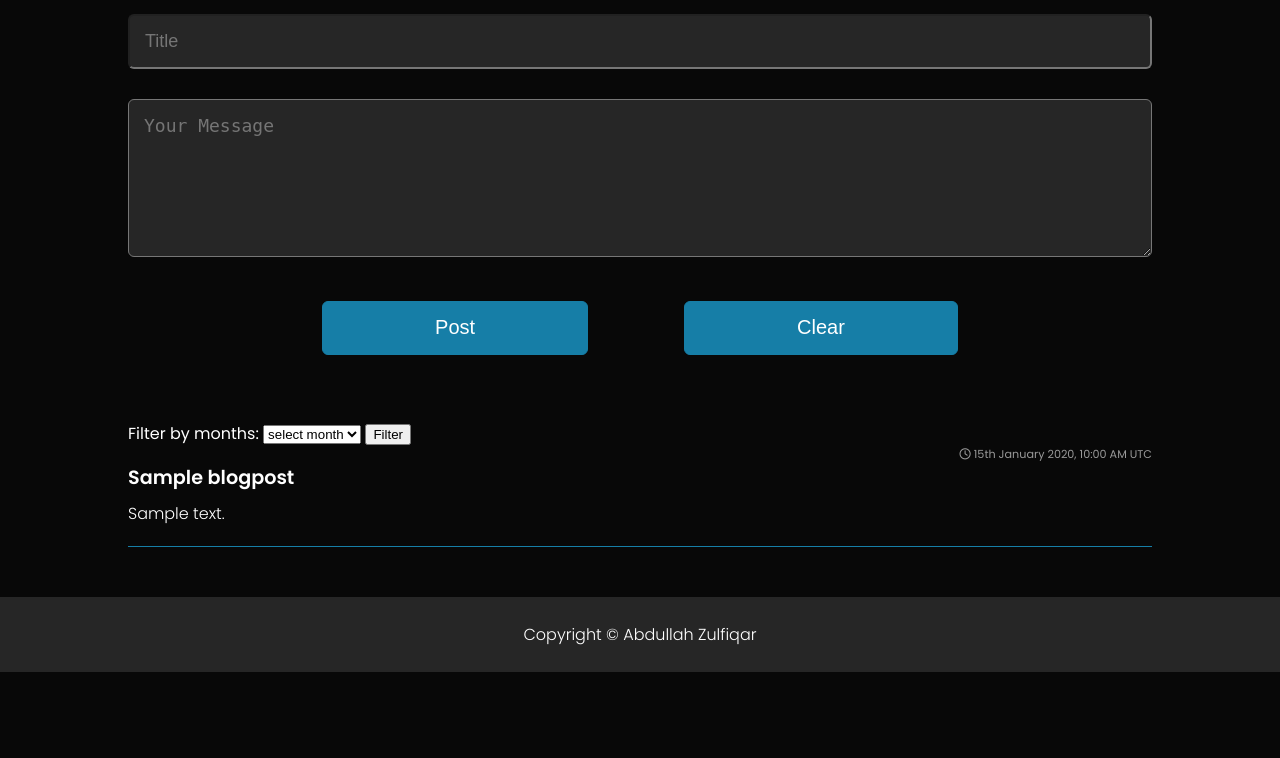
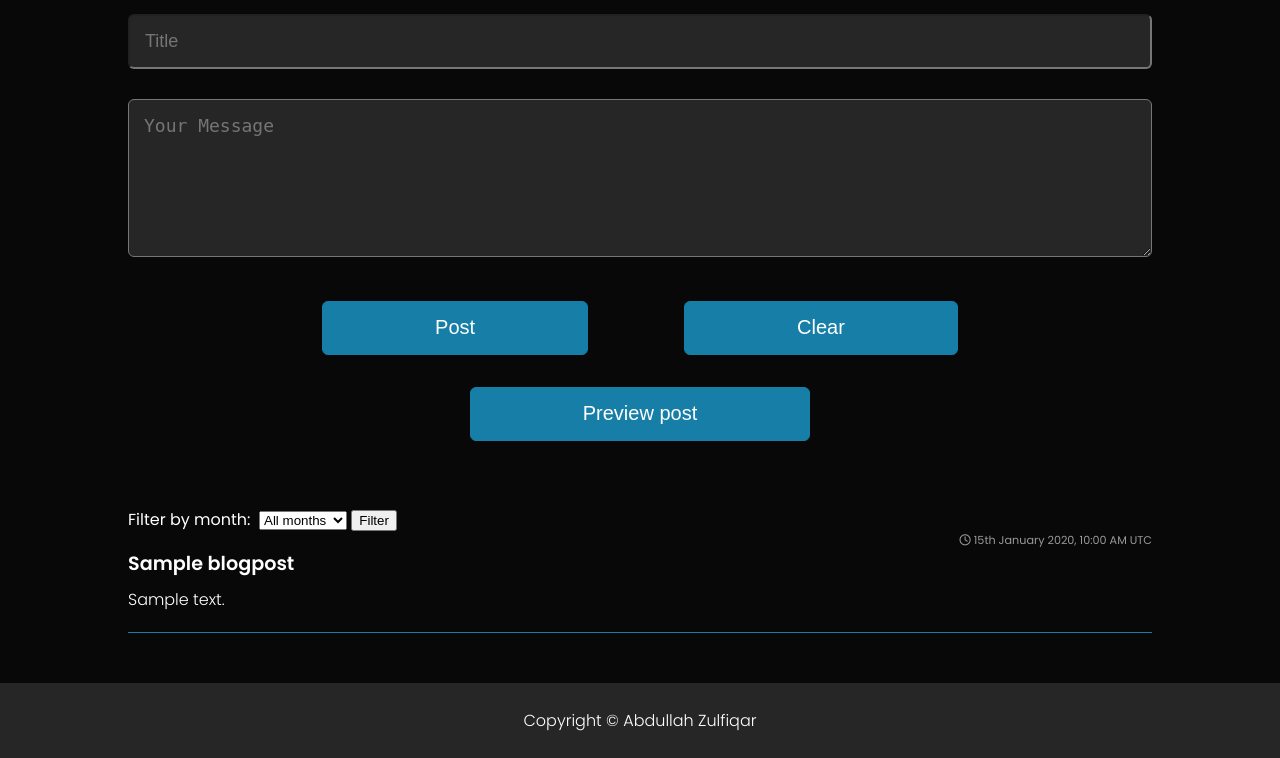
Before and after one commit to abdullahz34/PortfolioWebsite, a PHP site: page /blog.php in a window 1280 px wide. Shown: the part 377-1135 px from the top of the page. Before the commit the page ends 1049 px from the top, so only its background shows below. Run offline with PHP 8.4, Linux system fonts and the light colour scheme; the visitor is signed in with stand-in values (Sample User, id 1); tables that the repository leaves empty or names only in its code hold one stand-in row (values such as "Sample post"); some libraries are stand-ins or nearby versions.

Commit message:
finished extra feature 2

```diff
--- a/addpost.php
+++ b/addpost.php
@@ -22,13 +22,61 @@ if (isset($_POST["postBlog"])) {
   if ($conn->query($sql) !== TRUE) {
       echo "Error: " . $sql . "<br>" . $conn->error;
   } else {
-      header("Location: blog.php");
+    // header("Location: blog.php");
+    echo '<script>window.location.href = "blog.php";</script>';
   }
 }
 
-// // Retrieve all blog posts from database
-// $sql = "SELECT * FROM blogposts";
-// $result = mysqli_query($conn, $sql);
+// PHP for preview button
+if (isset($_POST["previewPost"])) {
+  $title = $_POST["title"];
+  $description = $_POST["description"];
+
+  $previewTitle = $title . " [PREVIEW]";
+  $previewDescription = $description . " [PREVIEW]";
+
+  // Display preview post
+  echo '<article>';
+  echo '<p class="blog-date"><i class="fa-regular fa-clock"></i> ' . date("jS F Y, g:i A T") . '</p>';
+  echo '<h2 class="blog-title">' . $previewTitle . '</h2>';
+  echo '<p class="blog-text">' . $previewDescription . '</p>';
+  echo '<div class="blog-line"></div>';
+  echo '</article>';
+
+// Confirm whether to post preview or not
+
+echo '<script>document.addEventListener("DOMContentLoaded", function() {
+  setTimeout(function() {
+    if(confirm("Would you like to post the preview or delete it?")) {
+      window.location.href = "blog.php?preview=accepted&title='.urlencode($title).'&description='.urlencode($description).'";
+    } else {
+      window.location.href = "blog.php";
+    }
+  }, 1000); // Wait for 1 second
+});</script>';
+
+
+
+}
+
+if (isset($_GET["preview"]) && $_GET["preview"] === "accepted") {
+  $title = urldecode($_GET["title"]);
+  $description = urldecode($_GET["description"]);
+
+  $sql = "INSERT INTO blogposts(title, description, timestamp) VALUES ('$title', '$description', current_timestamp())";
+
+  if ($conn->query($sql) !== TRUE) {
+      echo "Error: " . $sql . "<br>" . $conn->error;
+  } else {
+    // header("Location: blog.php");
+    echo '<script>window.location.href = "blog.php";</script>';
+  }
+}
+
+
+
+
+
 
 // Retrieve all blog posts from database or filter by month
 if (isset($_POST["month-filter"]) && $_POST["month-filter"] != "") {
@@ -37,6 +85,7 @@ if (isset($_POST["month-filter"]) && $_POST["month-filter"] != "") {
 } else {
   $sql = "SELECT * FROM blogposts";
 }
+
 $result = mysqli_query($conn, $sql);
 
 if (mysqli_num_rows($result) > 0) {
@@ -72,6 +121,7 @@ if (mysqli_num_rows($result) > 0) {
 }
 
 
+
 $conn->close();
 
 ?>
--- a/blog.php
+++ b/blog.php
@@ -17,7 +17,7 @@
 
 <body>
     <header class="container">
-        <a href="index.html" class="logo">Abdullah<span>Zulfiqar</span></a>
+        <a href="index.php" class="logo">Abdullah<span>Zulfiqar</span></a>
         <nav>
             <ul id="sideMenu">
                 <li>
@@ -39,7 +39,7 @@
                     <a href="index.php#contact">Contact</a>
                 </li>
                 <li>
-                    <a href="#">Blog</a>
+                    <a href="blog.php">Blog</a>
                 </li>
                 <li>
                 <?php
@@ -78,12 +78,13 @@
             <section>
                 <div class="addblog">
                     <h2>Add blog</h2>
-                    <form action="addpost.php" method="post">
+                    <form action="" method="post">
                         <input type="text" name="title" placeholder="Title" minlength="3" maxlength="50" required>
                         <textarea name="description" rows="6" placeholder="Your Message" minlength="10" maxlength="1000" required></textarea>
                         <div class="buttons">
                             <button name="postBlog" id="postBtn" type="submit" class="btn" onclick="postButton(event)">Post</button>
                             <button type="submit" class="btn" id="clearBtn" onclick="clearButton()">Clear</button>
+                            <button name="previewPost" id="previewBtn" type="submit" class="btn" onclick="postButton(event)">Preview post</button>
                         </div>
                     </form>
                 </div>
@@ -91,9 +92,9 @@
             <?php }?>
 
             <form method="post">
-                <label for="month-filter">Filter by months:</label>
+                <label for="month-filter">Filter by month:&nbsp;</label>
                 <select name="month-filter" id="month-filter">
-                    <option value="">select month</option>
+                    <option value="">All months</option>
                     <option value="01">January</option>
                     <option value="02">February</option>
                     <option value="03">March</option>
--- a/index.php
+++ b/index.php
@@ -16,7 +16,7 @@
 <body>
     <div class="background">
         <header class="container">
-            <a href="index.html" class="logo">Abdullah<span>Zulfiqar</span></a>
+            <a href="index.php" class="logo">Abdullah<span>Zulfiqar</span></a>
             <nav>
                 <ul id="sideMenu">
                     <li>
--- a/login.html
+++ b/login.html
@@ -16,7 +16,7 @@
 
 <body>
     <header class="container">
-        <a href="index.html" class="logo">Abdullah<span>Zulfiqar</span></a>
+        <a href="index.php" class="logo">Abdullah<span>Zulfiqar</span></a>
         <nav>
             <ul id="sideMenu">
                 <li>
--- a/loginErrorPage.html
+++ b/loginErrorPage.html
@@ -16,7 +16,7 @@
 
 <body>
     <header class="container">
-        <a href="index.html" class="logo">Abdullah<span>Zulfiqar</span></a>
+        <a href="index.php" class="logo">Abdullah<span>Zulfiqar</span></a>
         <nav>
             <ul id="sideMenu">
                 <li>
@@ -59,7 +59,7 @@
                         <input type="email" name="Email" placeholder="Your Email" required pattern="[a-z0-9._%+-]+@[a-z0-9.-]+\.[a-z]{2,4}$" title="Format must be in example@email.com">
                         <input type="password" name="Password" placeholder="Your Password" pattern="(?=.*\d)(?=.*[a-z])(?=.*[A-Z]).{8,}" title="Must contain at least one number and one uppercase and lowercase letter, and at least 8 or more characters" required>
                         <label for="password" style="color: rgb(192, 48, 48);">Invalid email or password</label>
-                        <button type="submit" class="btn">Submit</button>
+                        <button name="loginBtn" type="submit" class="btn">Submit</button>
                     </form>
                 </div>
             </section>
--- a/portfolio.php
+++ b/portfolio.php
@@ -15,7 +15,7 @@
 
 <body>
     <header class="container">
-        <a href="index.html" class="logo">Abdullah<span>Zulfiqar</span></a>
+        <a href="index.php" class="logo">Abdullah<span>Zulfiqar</span></a>
         <nav>
             <ul id="sideMenu">
                 <li>
```
